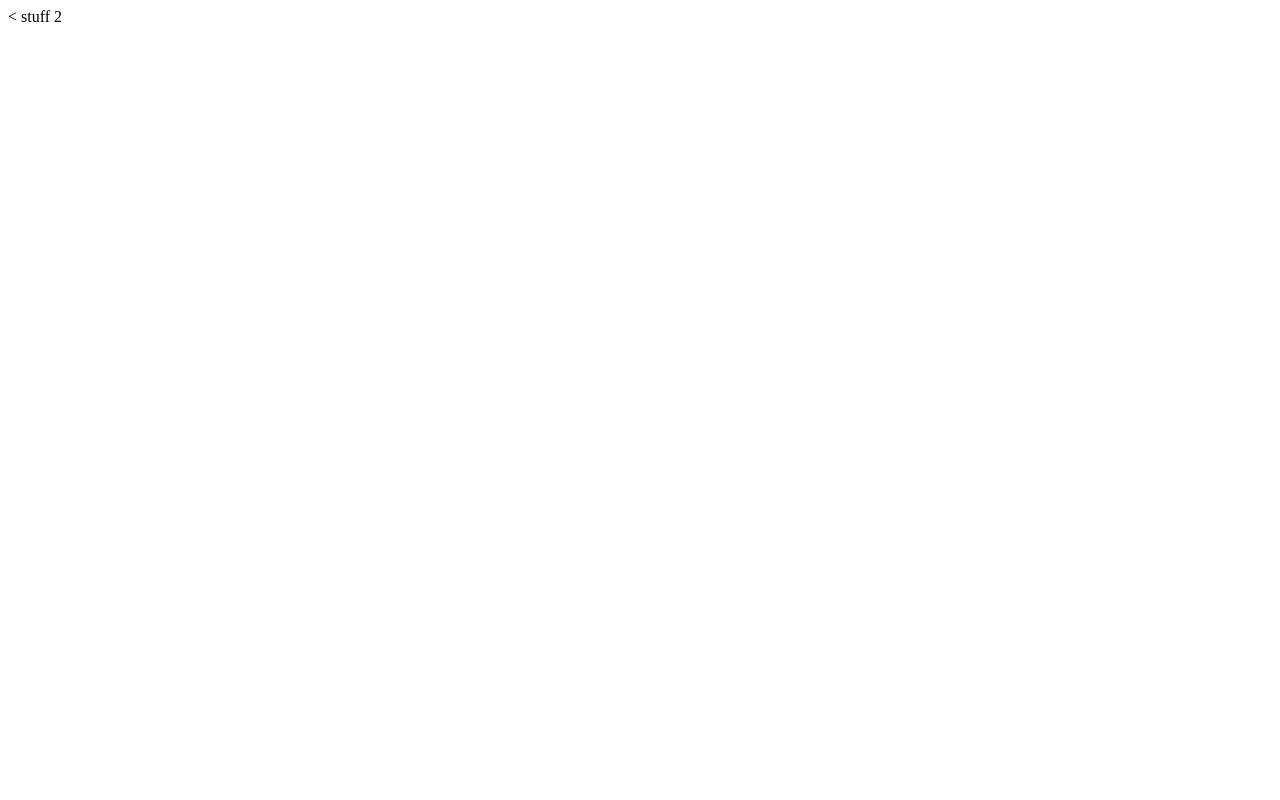
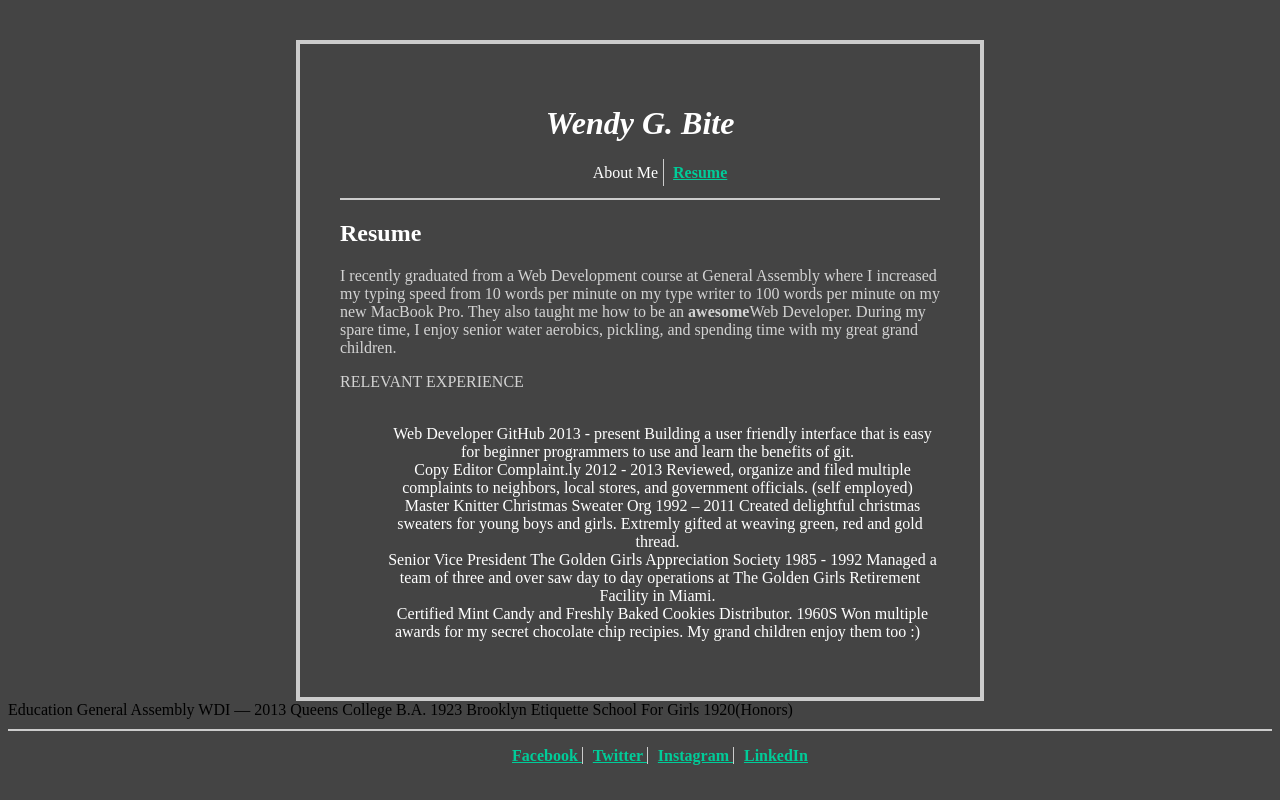
Before and after one commit to bartekringwelski/FEWD35-Homework, a plain HTML site: page week_2_homework/resume.html in a window 1280 px wide. Drawn offline with Linux system fonts and the light colour scheme.

Commit message:
Work on resume

```diff
--- a/week_2_homework/resume.html
+++ b/week_2_homework/resume.html
@@ -1,9 +1,114 @@
-<<!DOCTYPE html>
+<!DOCTYPE html>
 <html>
 <head>
-	<title>Stuff</title>
+	<title>Resume</title>
+
+	<link rel="stylesheet" href="style.css">
 </head>
+
+
+<div class="container">
+	<h1> Wendy G. Bite </h1>
+
+	<nav>
+		<ul>
+			<li class="right-border">About Me</li>
+
+			<li>
+				<a href="resume.html">Resume</a>
+				</li>
+		</ul>
+	</nav>
+
+
+<div class="divider"></div>
+
+<h2> Resume</h2>
+
+
 <body>
-stuff 2
+<p>
+<div class ="gray-text-section">
+
+I recently graduated from a Web Development course at General Assembly where I increased my typing speed from 10 words per minute on my type writer to 100 words per minute on my new MacBook Pro. They also taught me how to be an <strong>awesome</strong>Web Developer. During my spare time, I enjoy senior water aerobics, pickling, and spending time with my great grand children.
+</p>
+
+RELEVANT EXPERIENCE
+<br>
+<br>
+</div>
+
+<ul>
+
+<li>
+
+Web Developer GitHub 2013 - present
+Building a user friendly interface that is easy for beginner programmers to use and learn the benefits of git.
+</li>
+<br>
+
+<li>
+
+Copy Editor Complaint.ly 2012 - 2013
+Reviewed, organize and filed multiple complaints to neighbors, local stores, and government officials. (self employed)
+</li>
+<br>
+
+<li>
+
+Master Knitter Christmas Sweater Org 1992 – 2011
+Created delightful christmas sweaters for young boys and girls. Extremly gifted at weaving green, red and gold thread.
+</li>
+<br>
+
+<li>
+
+Senior Vice President The Golden Girls Appreciation Society 1985 - 1992
+Managed a team of three and over saw day to day operations at The Golden Girls Retirement Facility in Miami.
+</li>
+<br>
+
+<li>
+
+Certified Mint Candy and Freshly Baked Cookies Distributor. 1960S
+Won multiple awards for my secret chocolate chip recipies. My grand children enjoy them too :)
+</li>
+</div>
+
+</ul>
+
+Education
+
+General Assembly WDI — 2013
+Queens College B.A. 1923
+Brooklyn Etiquette School For Girls 1920(Honors)
+
+</div>
+
+<div class="divider"></div>
+
+
+<nav>
+		<ul>
+			<li> <a class="right-border" href="facebook.html">Facebook  </a>
+			</li>
+
+			<li> <a class="right-border" href="facebook.html">Twitter  </a>
+			</li>
+
+			<li> <a class="right-border" href="facebook.html">Instagram  </a>
+			</li>
+
+			<li> <a href="facebook.html">LinkedIn</a>
+			</li>
+
+		</ul>
+	</nav>
+
+
+</div>
+
+
+
 </body>
 </html>
--- a/week_2_homework/style.css
+++ b/week_2_homework/style.css
@@ -26,7 +26,9 @@ li {
 	color: white;
 	display: inline;
 	padding: 5px;
-}
+	list-style-position: left;
+	list-style-type: squre;
+	}
 
 
 
@@ -48,6 +50,8 @@ a {
 
 
 
+
+
 h2 {
 	color:white;
 }
@@ -64,4 +68,9 @@ p {
 	color:white;
 }
 
-Í
+.gray-text-section {
+	color:lightgray;
+}
+
+
+}
```
